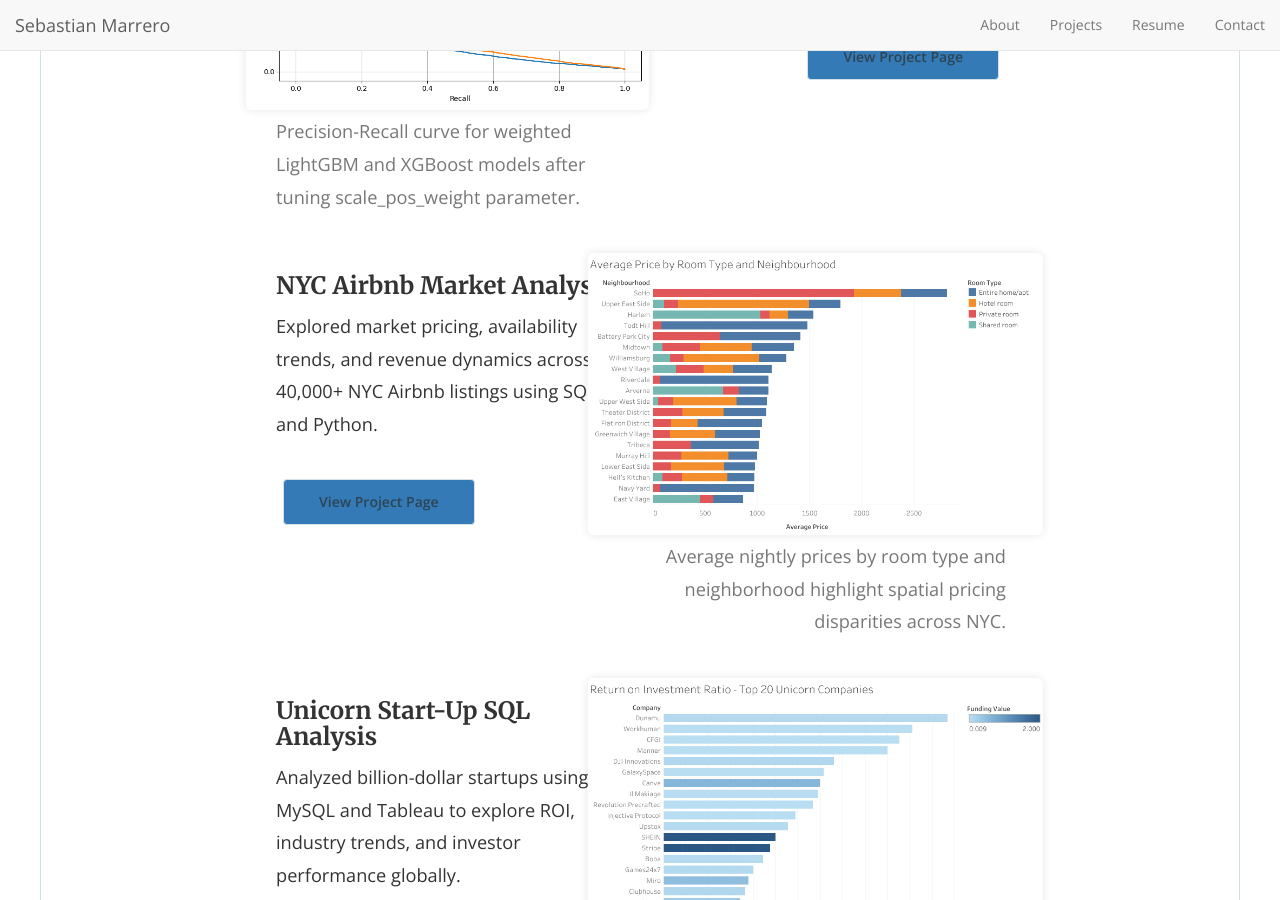
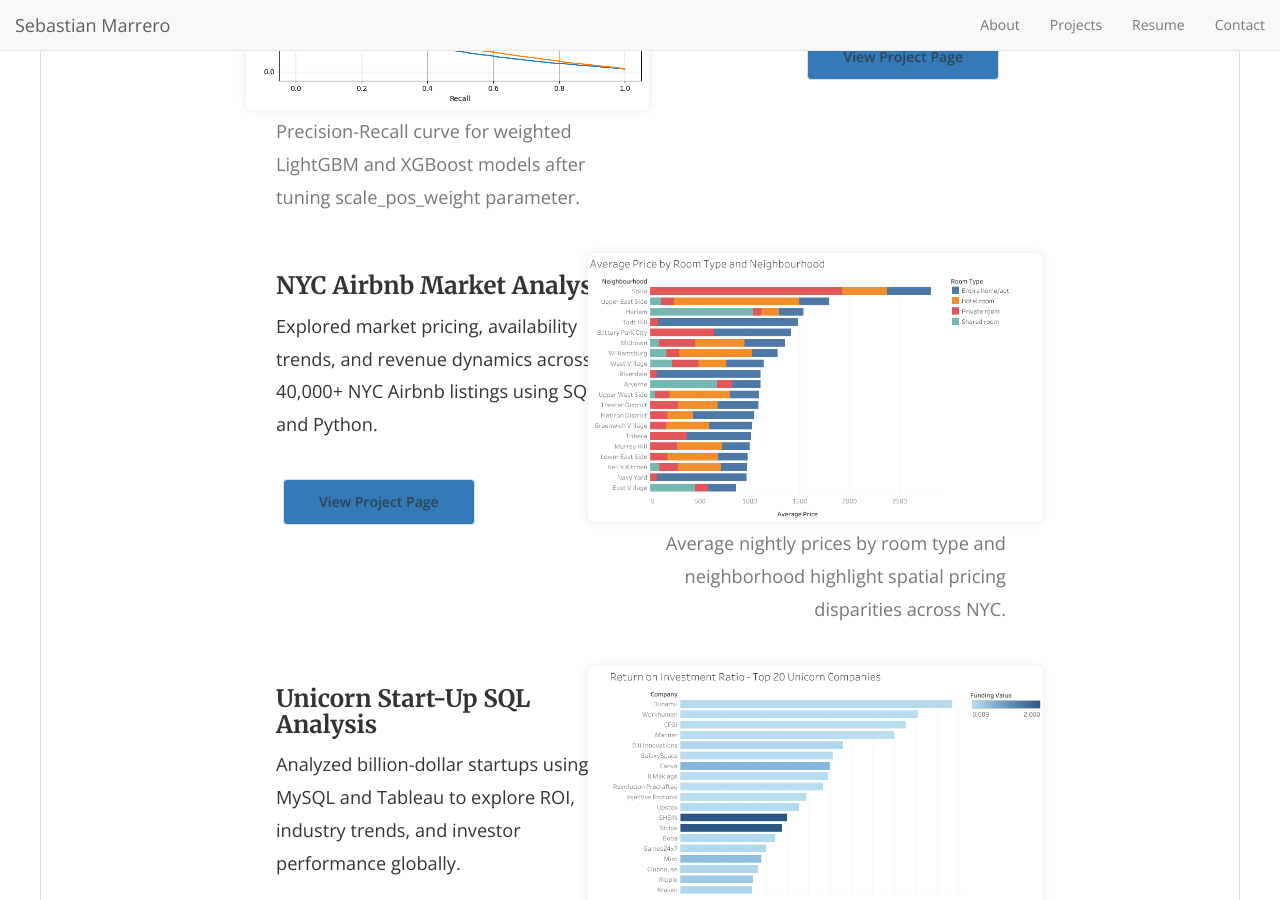
Before and after one commit to SebastianMarrero/Portfolio-Site, a Jekyll site: the page built from index.html, in a window 1280 px wide and 900 px high, scrolled down 1128 px. Built offline with Jekyll 4.4.1, drawn with Linux system fonts in a browser that asks for light colours; nearby versions of some CDN libraries; the list of posts is cut into pages by our own code.

Commit message:
Fix spacing on enlarged images for Airbnb and Unicorn project sections

```diff
--- a/_layouts/home.html
+++ b/_layouts/home.html
@@ -55,7 +55,7 @@
                 </a>
               </div>
               <div class="col-md-6" style="padding-left: 15px; padding-right: 15px;">
-                <img src="{{ site.baseurl }}/assets/images/AveragePriceGroupedByNeighbourhood_RoomType.png" alt="Average Price by Room Type and Neighbourhood" class="img-responsive" style="width: 130%; max-width: none; transform: translateX(-15%); border-radius: 6px; box-shadow: 0 0 10px rgba(0,0,0,0.1);">
+                <img src="{{ site.baseurl }}/assets/images/AveragePriceGroupedByNeighbourhood_RoomType.png" alt="Average Price by Room Type and Neighbourhood" class="img-responsive" style="width: 130%; max-width: none; transform: translateX(-15%); padding-right: 20px; border-radius: 6px; box-shadow: 0 0 10px rgba(0,0,0,0.1);">
                 <p class="text-right text-muted" style="margin-top: 5px;">Average nightly prices by room type and neighborhood highlight spatial pricing disparities across NYC.</p>
               </div>
             </div>
@@ -70,7 +70,7 @@
                 </a>
               </div>
               <div class="col-md-6" style="padding-left: 15px; padding-right: 15px;">
-                <img src="{{ site.baseurl }}/assets/images/ROIRatio.sql.png" alt="ROI Ratio Unicorns" class="img-responsive" style="width: 130%; max-width: none; transform: translateX(-15%); border-radius: 6px; box-shadow: 0 0 10px rgba(0,0,0,0.1);">
+                <img src="{{ site.baseurl }}/assets/images/ROIRatio.sql.png" alt="ROI Ratio Unicorns" class="img-responsive" style="width: 130%; max-width: none; transform: translateX(-15%); padding-left: 20px; border-radius: 6px; box-shadow: 0 0 10px rgba(0,0,0,0.1);">
                 <p class="text-right text-muted" style="margin-top: 5px;">ROI ratio chart highlighting capital efficiency among top unicorns.</p>
               </div>
             </div>
```
